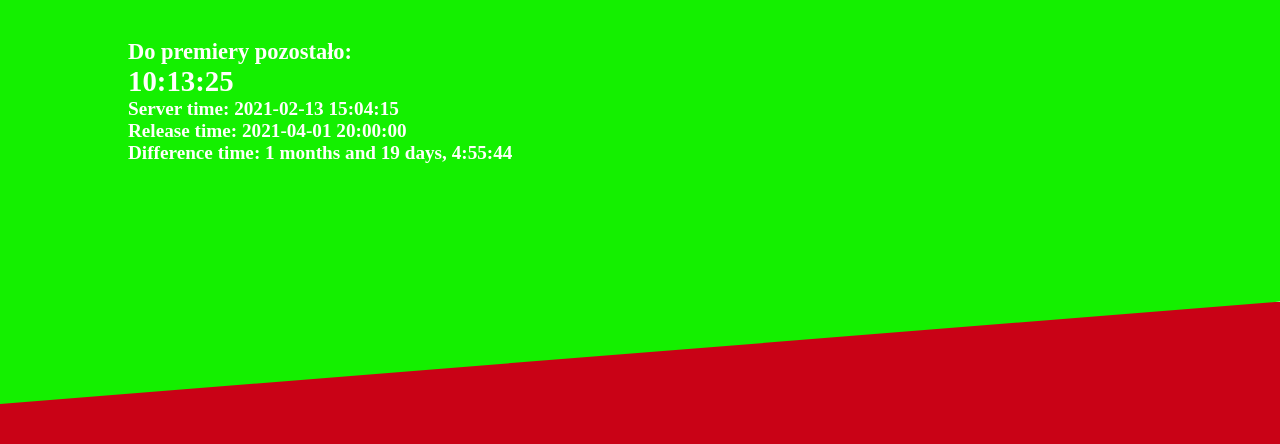
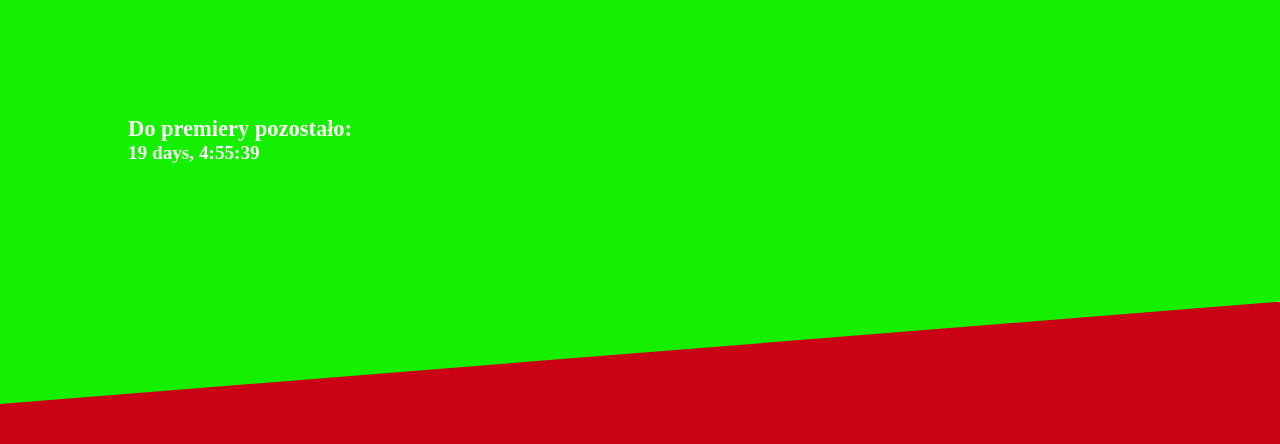
Before and after one commit to Jckob21/schrute-revenge-website, a PHP site: page / in a window 1280 px wide. Shown: the part 556-1000 px from the top of the page. Run offline with PHP 8.4, Linux system fonts and the light colour scheme.

Commit message:
Timer demo
Catched span object in javascript, calculated total time and made time go down.

```diff
--- a/index.php
+++ b/index.php
@@ -12,7 +12,9 @@
     $release_date = DateTime::createFromFormat('Y-m-d H:i:s', '2021-4-1 20:00:00');
 
     $time_till_release = $server_date->diff($release_date); //this is a DateInterval object!
-    $time_till_release_formatted = $time_till_release->format('%m months and %d days, %h:%i:%s');
+    $time_till_release_formatted = $time_till_release->format('%d days, %h:%i:%s');
+    $days_release = $time_till_release->format('%d days, ');
+    $time_release = $time_till_release->format('%h:%i:%s');
 ?>
 
 <html>
@@ -24,6 +26,8 @@
         <meta name="author" content="Jakub Woźny">
 
         <link rel="stylesheet" href="css\\shapedstyle.css">
+
+
     </head>
 
     <body>
@@ -40,10 +44,11 @@
 
                     <div class="timer-container">
                         <h3>Do premiery pozostało:</h3>
-                        <h1>10:13:25</h1>
-                        <?php echo "<p>Server time: " . $server_date_formatted . "</p>";
+                        <!--<h1>10:13:25</h1>-->
+                        <?php /*echo "<p>Server time: " . $server_date_formatted . "</p>";
                         echo "<p>Release time: " . $release_date->format('Y-m-d H:i:s'). "</p>";
-                        echo "<p>Difference time: " . $time_till_release_formatted .  "</p>";
+                        echo "<p>Difference time: " . $time_till_release_formatted .  "</p>";*/
+                        echo '<p class="timespan">' . $days_release . '<span id="timer">' . $time_release . '</span></p>';
                         ?>
                     </div>
                 </div>
@@ -82,4 +87,5 @@
 
     </body>
 
+    <script src="scripts/timer.js"></script>
 </html>
--- a/scripts/timer.js
+++ b/scripts/timer.js
@@ -1 +1,29 @@
-var dateReceived = new Date();
+const timerObject = document.getElementById("timer");
+var timer = timerObject.innerHTML;
+
+var timeMeasures = timer.split(":");
+
+let totalTime = parseInt(timeMeasures[0]) * 3600 + parseInt(timeMeasures[1]) * 60 + parseInt(timeMeasures[2]);
+
+
+
+setInterval(function() {
+    /*var hours = Math.floor((totalTime % (1000 * 60 * 60 * 24)) / (1000 * 60 * 60));
+    var minutes = Math.floor((totalTime % (1000 * 60 * 60)) / (1000 * 60));
+    var seconds = Math.floor((totalTime % (1000 * 60)) / 1000);*/
+
+    let hours = Math.floor(totalTime / 3600);
+    let minutes = Math.floor((totalTime - hours * 3600) / 60);
+    let seconds = Math.floor(totalTime % 60);
+
+    minutes = minutes < 10 ? '0' + minutes : minutes;
+    seconds = seconds < 10 ? '0' + seconds : seconds;
+
+    timerObject.innerHTML = hours + ":" + minutes + ":" + seconds;
+
+    //alert(hours + ":" + minutes + ":" + seconds);
+
+    totalTime--;
+
+
+}, 1000);
```
